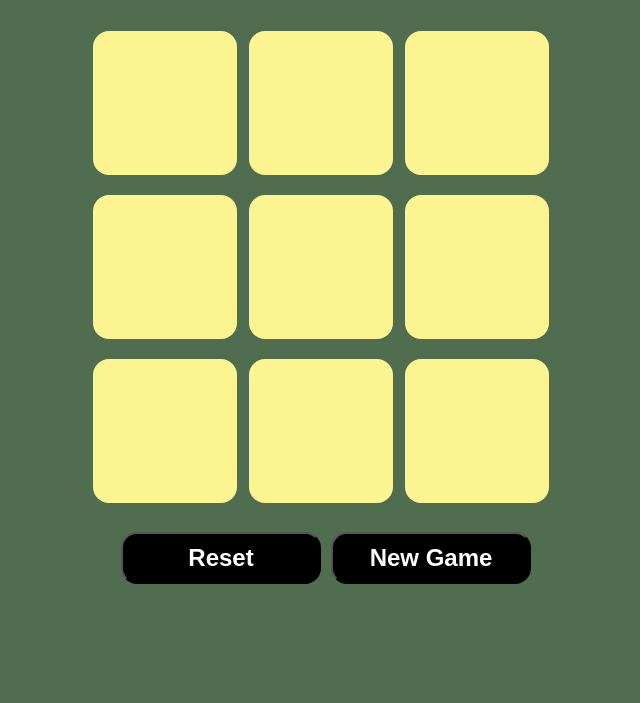
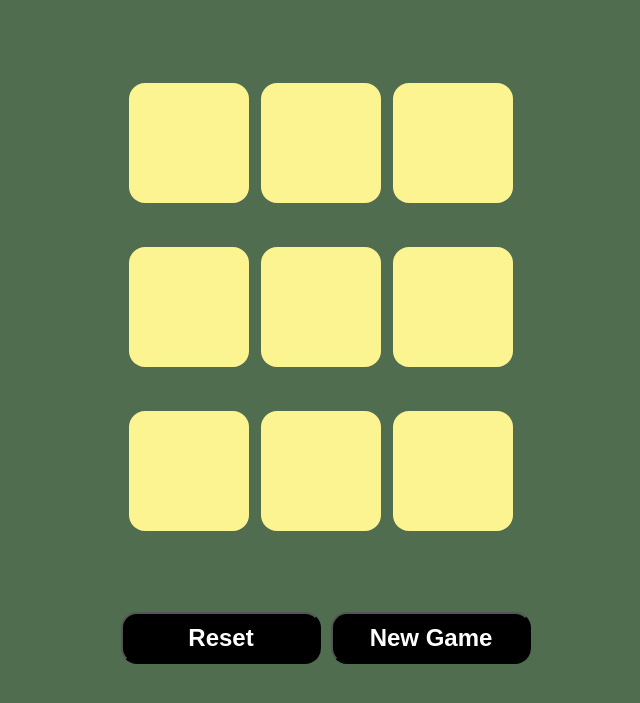
Before and after one commit to nikkiankityogi18/tic-tac-toe, a plain HTML site: page index.html in a window 1280 px wide. Shown: the part 107-810 px from the top of the page, without its empty margins (319-959 px from the left). Drawn offline with Linux system fonts and the light colour scheme.

Commit message:
set width

```diff
--- a/index.css
+++ b/index.css
@@ -26,6 +26,7 @@ body {
     align-items: center;
     justify-content: center;
     padding: 20px 10px;
+    height: 70vmin;
 
 }
 
@@ -40,13 +41,13 @@ body {
 }
 
 .box {
-    height: 18vmin;
-    width: 18vmin;
+    height: 15vmin;
+    width: 15vmin;
     background: rgb(252, 243, 145);
     display: flex;
     align-items: center;
     justify-content: center;
-    font-size: 8vmin;
+    font-size: 6vmin;
     font: bold;
     border: none;
     border-radius: 1rem;
```
